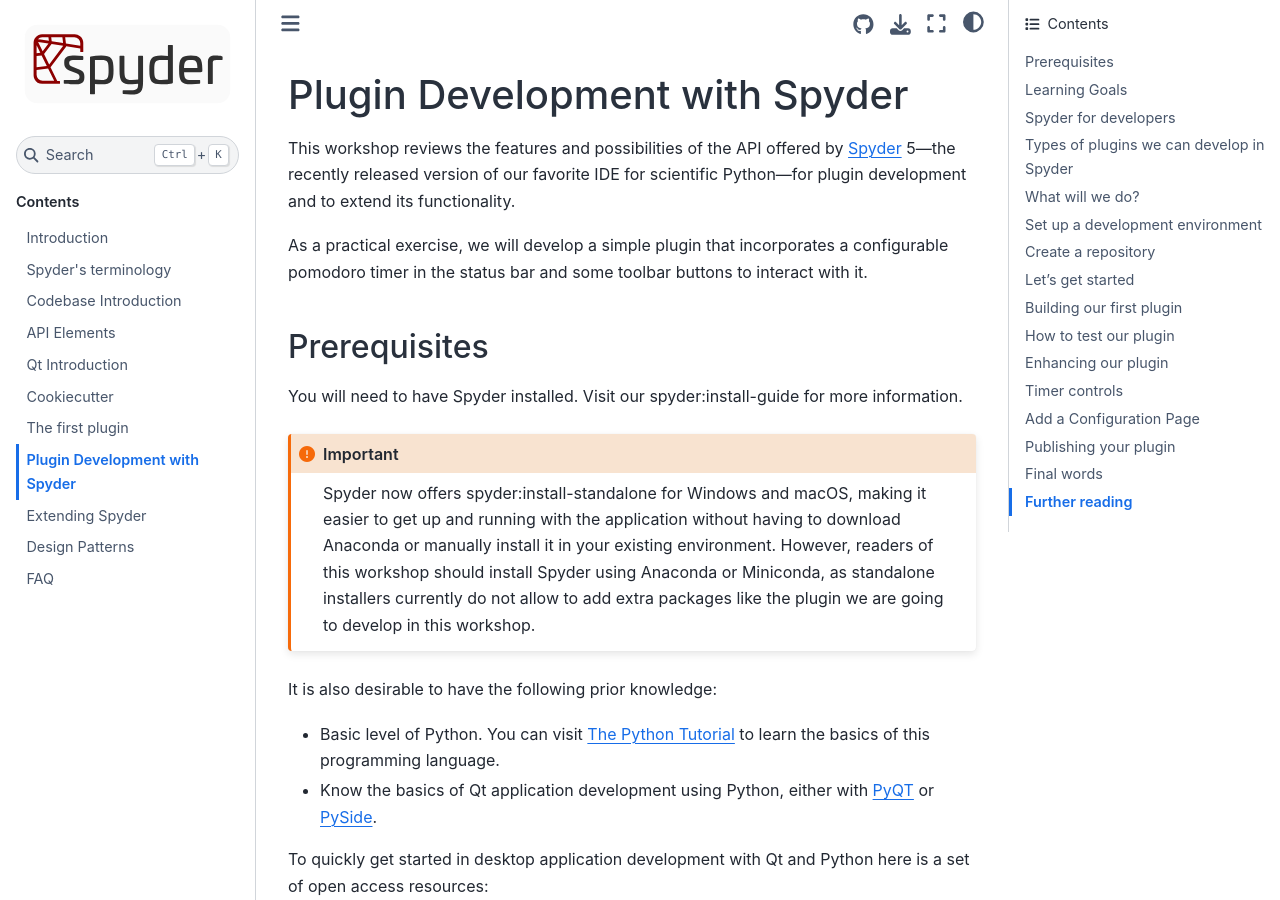
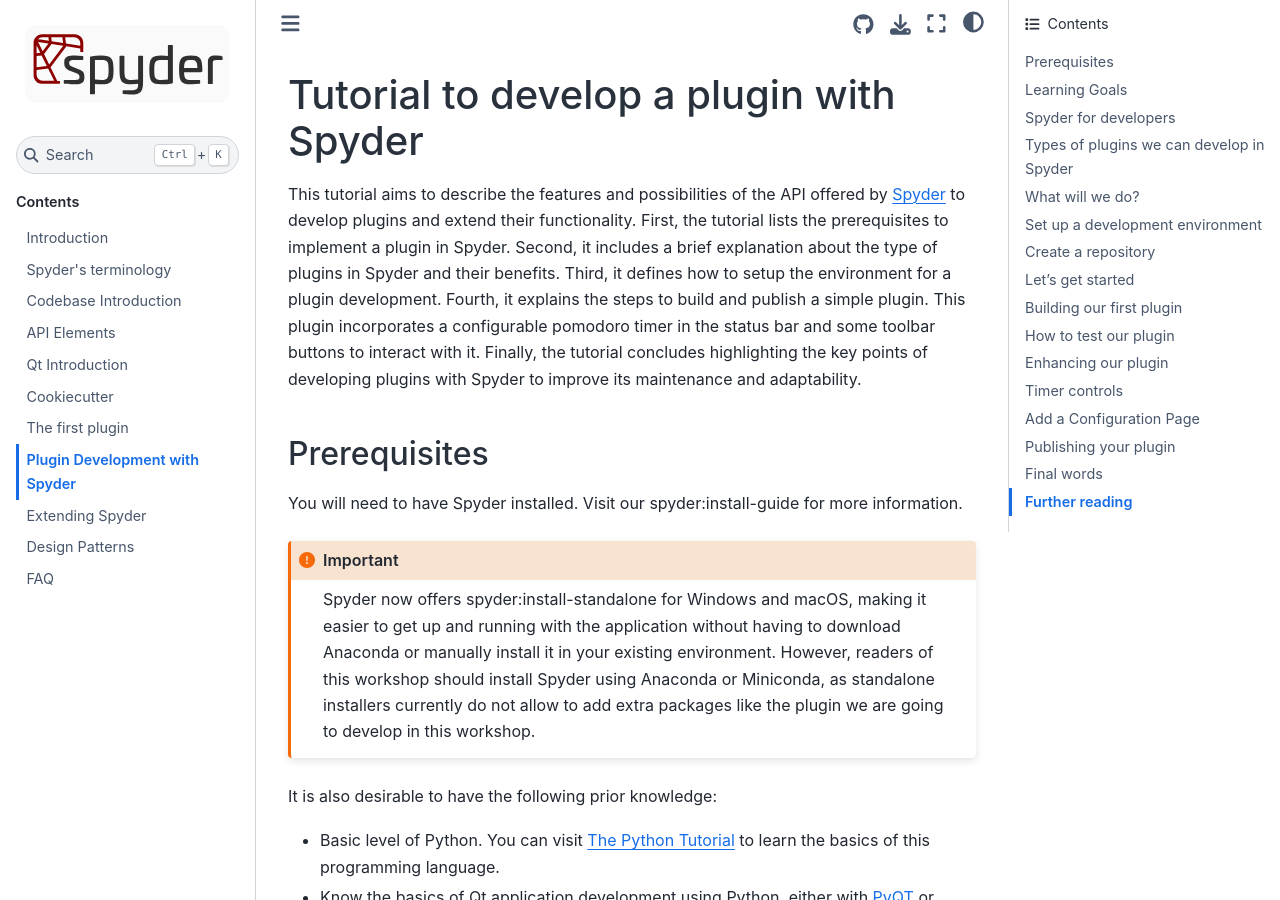
Before and after one commit to spyder-ide/spyder-api-docs, a Sphinx documentation site: the page built from docs/plugin_development.rst, in a window 1280 px wide and 900 px high. Built offline with Sphinx 7.4.7 and the Sphinx Book theme 1.1.4, drawn with Linux system fonts in a browser that asks for light colours.

Commit message:
Modify title and description of the tutorial

```diff
--- a/docs/plugin_development.rst
+++ b/docs/plugin_development.rst
@@ -1,14 +1,10 @@
-##############################
-Plugin Development with Spyder
-##############################
+########################################
+Tutorial to develop a plugin with Spyder
+########################################
 
-This workshop reviews the features and possibilities of the API offered by `Spyder`_ 5—the recently released version of our favorite IDE for scientific Python—for plugin development and to extend its functionality.
-
-As a practical exercise, we will develop a simple plugin that incorporates a configurable pomodoro timer in the status bar and some toolbar buttons to interact with it.
+This tutorial aims to describe the features and possibilities of the API offered by `Spyder`_ to develop plugins and extend their functionality. First, the tutorial lists the prerequisites to implement a plugin in Spyder. Second, it includes a brief explanation about the type of plugins in Spyder and their benefits. Third, it defines how to setup the environment for a plugin development. Fourth, it explains the steps to build and publish a simple plugin. This plugin incorporates a configurable pomodoro timer in the status bar and some toolbar buttons to interact with it. Finally, the tutorial concludes highlighting the key points of developing plugins with Spyder to improve its maintenance and adaptability.
 
 .. _Spyder: https://www.spyder-ide.org
-
-
 
 =============
 Prerequisites
```
